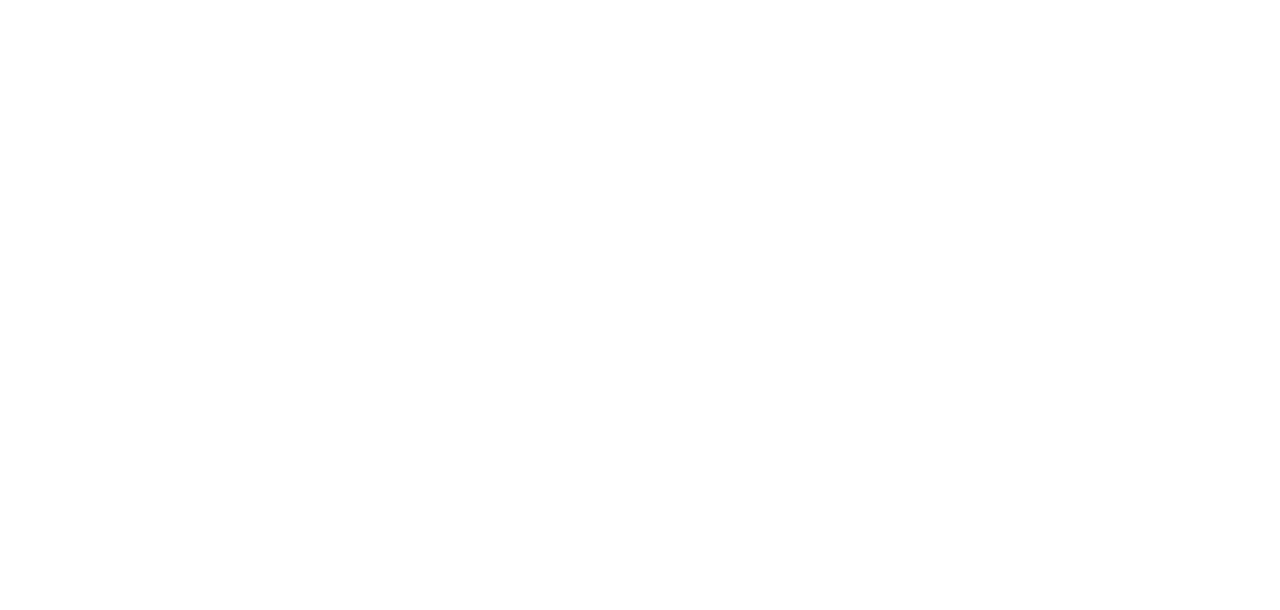
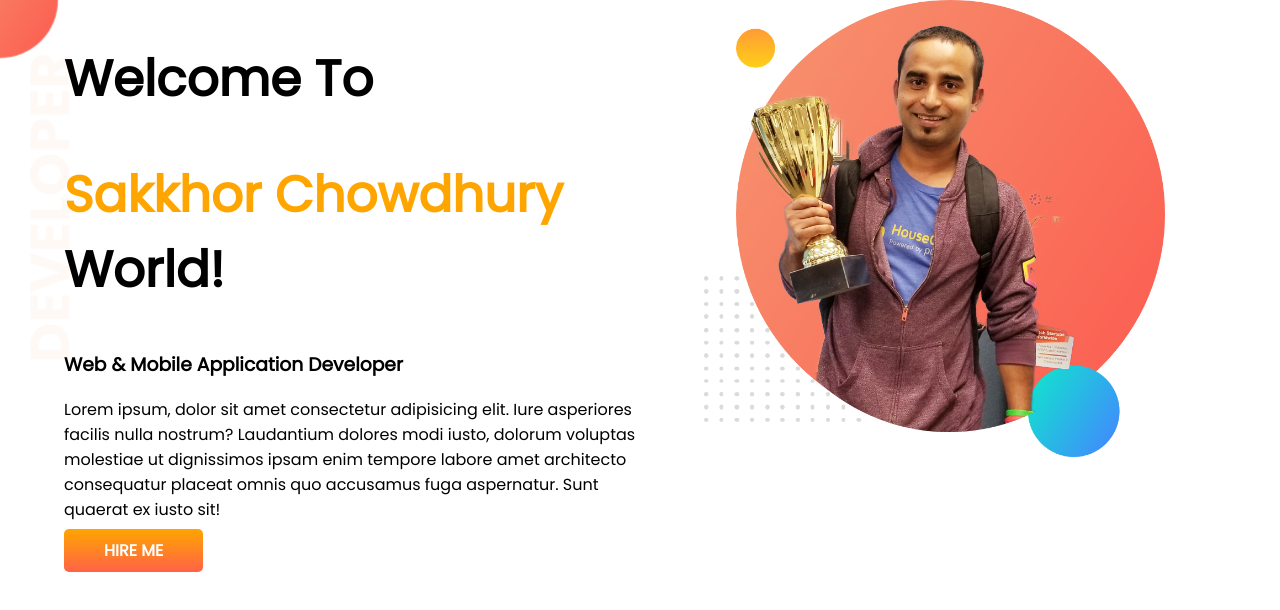
Before and after one commit to SkrChowdhury/developer-portfolio, a plain HTML site: page index.html in a window 1280 px wide. Drawn offline with Linux system fonts and the light colour scheme.

Commit message:
top banner added

```diff
--- a/index.html
+++ b/index.html
@@ -4,10 +4,26 @@
     <meta charset="UTF-8">
     <meta http-equiv="X-UA-Compatible" content="IE=edge">
     <meta name="viewport" content="width=device-width, initial-scale=1.0">
+    <link rel="preconnect" href="https://fonts.googleapis.com">
+    <link rel="preconnect" href="https://fonts.gstatic.com" crossorigin>
+    <link href="https://fonts.googleapis.com/css2?family=Poppins&display=swap" rel="stylesheet">
     <title>Skr Portfolio</title>
     <link rel="stylesheet" href="style.css">
 </head>
 <body>
+  <section class="top-banner">
+    <div class="half-width">
+        <h1>Welcome To</h1>
+        <h1><span class="orange-color">Sakkhor Chowdhury</span> World!</h1>
+        <h3>Web & Mobile Application Developer</h3>
+        <p>Lorem ipsum, dolor sit amet consectetur adipisicing elit. Iure asperiores facilis nulla nostrum? Laudantium dolores modi iusto, dolorum voluptas molestiae ut dignissimos ipsam enim tempore labore amet architecto consequatur placeat omnis quo accusamus fuga aspernatur. Sunt quaerat ex iusto sit!</p>
+
+        <a target="_blank" class="link-button" href="https://www.linkedin.com/in/skrchowdhury/">HIRE ME</a>
+        </div>
+        <div class="half-width">
+            <img src="images/jhankar.png" alt="">
+        </div>
+  </section>
 
 </body>
 </html>
--- a/style.css
+++ b/style.css
@@ -0,0 +1,39 @@
+body{
+    font-family: 'Poppins', sans-serif;
+    margin: 0;
+}
+
+h1{
+    font-size: 50px;
+}
+
+.orange-color{
+    color:orange;
+}
+
+section {
+    display: flex;
+}
+
+.half-width {
+    width: 50%;
+    padding-left: 5%;
+}
+
+.half-width img {
+    width: 80%;
+}
+
+.link-button{
+    text-decoration: none;
+    background-image: linear-gradient(orange,tomato);
+    padding: 10px 40px;
+    font-weight: 700;
+    color:white;
+    border-radius: 5px;
+}
+
+.top-banner{
+    background-image: url(images/top-banner.png);
+    background-repeat: no-repeat;
+}
```
Also changed, not shown: images/dream-bg.png (added), images/exp-bg.png (added), images/jhankar.png (added), images/jhankar2.png (added), images/my-bg.png (added), images/my-bg2.png (added), images/top-banner.png (added), 7 other files.
